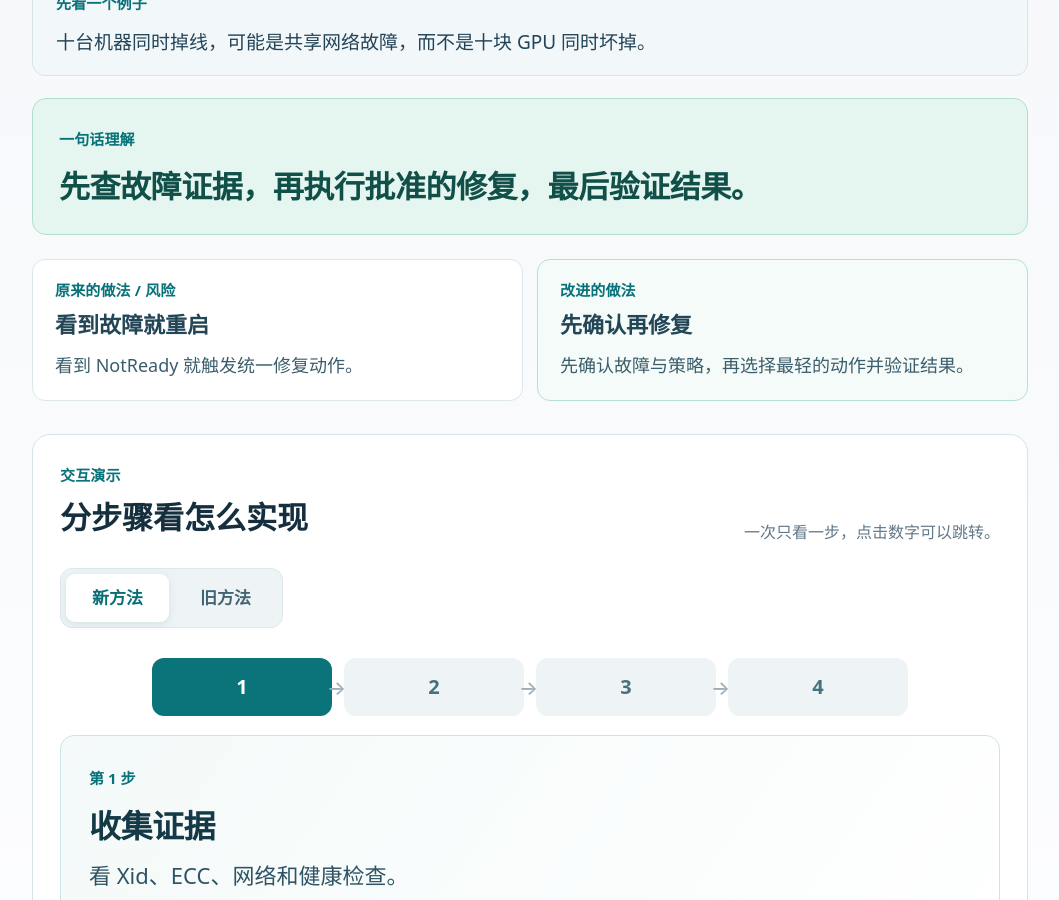
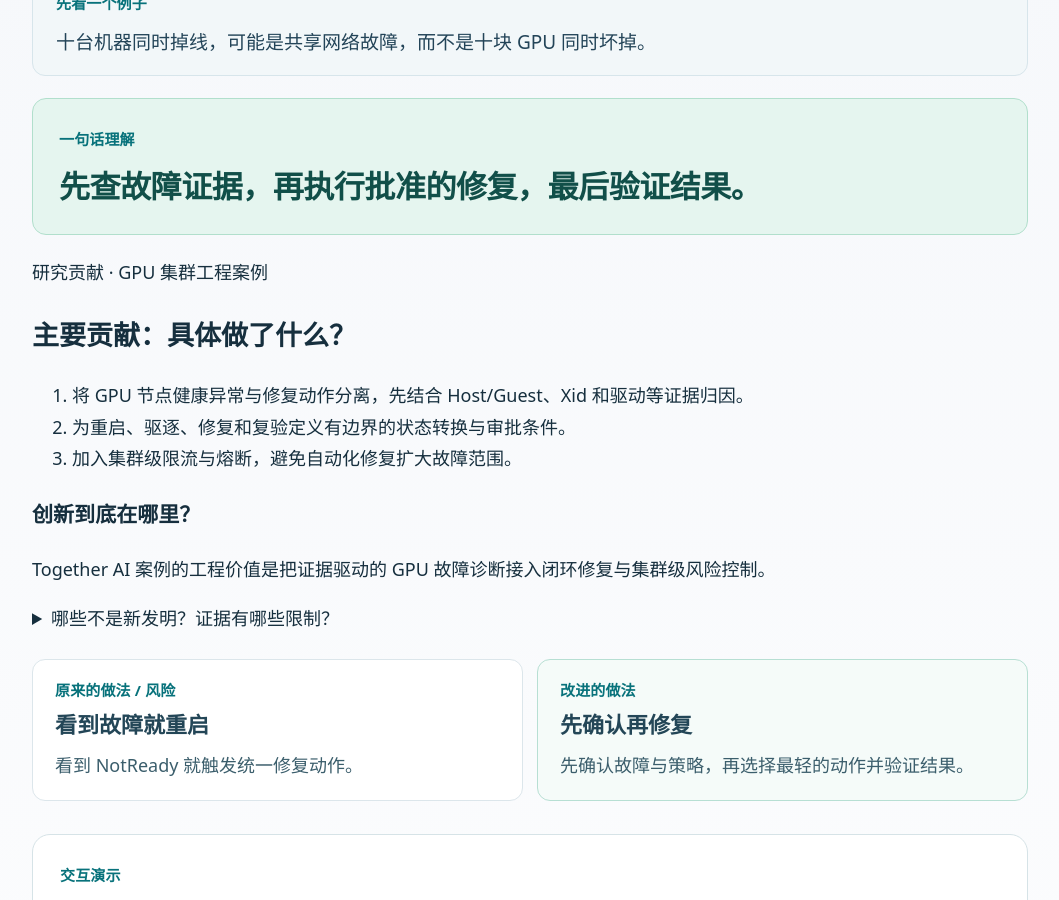
Before and after one commit to ljrirene/ai-engineering-notes, a Jekyll site: the page built from docs/interactive/2026-11-02-gpu-repair-map.html, in a window 1280 px wide and 900 px high, scrolled down 355 px. Shown: the whole window, without its empty margins (110-1169 px from the left). Built offline with Jekyll 4.4.1, drawn with Linux system fonts in a browser that asks for light colours.

Commit message:
Show explicit contribution, novelty and evidence boundary throughout research site

```diff
--- a/docs/_layouts/visual-explainer.html
+++ b/docs/_layouts/visual-explainer.html
@@ -3,6 +3,7 @@
 <head>
 <meta charset="utf-8"><meta name="viewport" content="width=device-width,initial-scale=1">
 {% assign lesson = site.data.visual_lessons | where: "id", page.lesson_id | first %}
+{% assign study = site.data.studies | where: "id", page.lesson_id | first %}
 <title>{{ lesson.title | escape }} · AI, Explained</title>
 <meta name="description" content="{{ lesson.keyPoint | escape }}">
 <link rel="stylesheet" href="{{ '/assets/site.css' | relative_url }}">
@@ -25,6 +26,17 @@
 <span class="vl-label">一句话理解</span>
 <h2>{{ lesson.keyPoint }}</h2>
 </section>
+{% if study and study.contributions %}
+<section class="vl-research-value" aria-label="主要贡献与技术创新">
+<div class="vl-research-kicker">研究贡献 · {{ study.contribution_type }}</div>
+<h2>主要贡献：具体做了什么？</h2>
+<ol class="vl-contribution-list">
+{% for item in study.contributions %}<li>{{ item }}</li>{% endfor %}
+</ol>
+<div class="vl-innovation"><h3>创新到底在哪里？</h3><p>{{ study.innovation }}</p></div>
+<details class="vl-novelty-limit"><summary>哪些不是新发明？证据有哪些限制？</summary><p>{{ study.innovation_boundary }}</p></details>
+</section>
+{% endif %}
 <section class="vl-compare" aria-label="旧做法与新做法对比">
 <div class="vl-compare-item">
 <div class="vl-label">原来的做法 / 风险</div>
```
